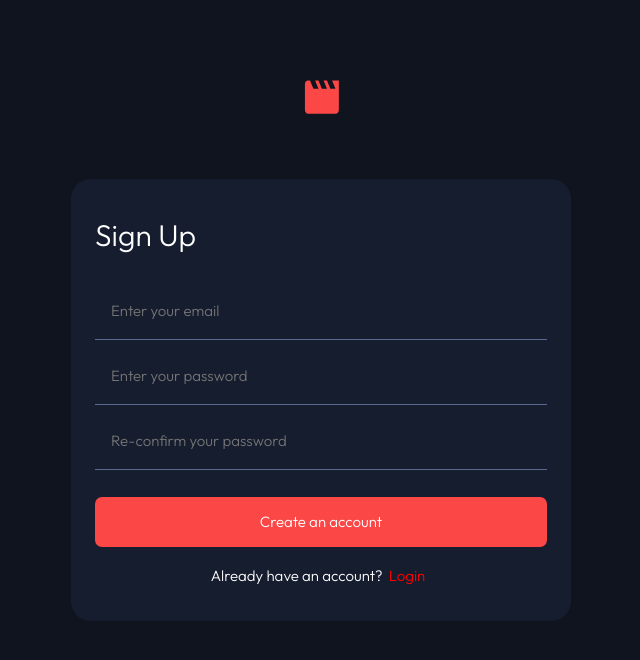
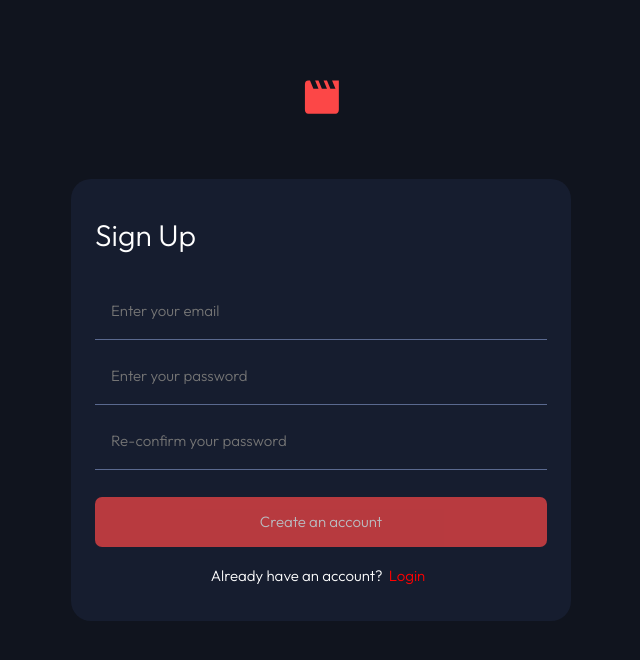
Before and after one commit to JJWallis/Entertainment-App, a Next.js app: page / in a window 1280 px wide. Shown: the top 660 px of the page, without its empty margins (319-959 px from the left). Built offline with nearby package versions, Linux system fonts and the light colour scheme.

Commit message:
login form updated

```diff
--- a/src/components/Login/LoginForm.tsx
+++ b/src/components/Login/LoginForm.tsx
@@ -1,4 +1,3 @@
-import Link from 'next/link';
 import React, { useEffect, useState } from 'react';
 
 import { LoginTitle } from '../styled/Title.styled';
@@ -44,6 +43,7 @@ const LoginForm = ({ toggleFormType, isSignUpForm }: Props) => {
    const [errorMessages, setErrorMessages] = useState<InitialFormState>(
       initState(isSignUpForm)
    );
+   const [isSubmitButtonDisabled, setIsSubmitButtonDisabled] = useState(true);
 
    const [formTitle, submitBtnValue, ctaValue, toggleFormLink] = isSignUpForm
       ? ['Sign Up', 'Create an account', 'Already have an account?', 'Login']
@@ -57,6 +57,21 @@ const LoginForm = ({ toggleFormType, isSignUpForm }: Props) => {
          ...userDetails,
          [inputName]: evt.target.value,
       });
+   };
+
+   const handleFormSubmission = async (
+      evt: React.FormEvent<HTMLFormElement>
+   ) => {
+      evt.preventDefault();
+      try {
+         const res = await fetch('/api/users');
+         if (!res.ok)
+            throw new Error('Error: unable to fetch users, stopping.');
+         const users = await res.json();
+         console.log({ users });
+      } catch (error) {
+         console.error(error);
+      }
    };
 
    useEffect(() => {
@@ -86,6 +101,11 @@ const LoginForm = ({ toggleFormType, isSignUpForm }: Props) => {
          return '';
       };
 
+      const determineSubmitButtonState = () =>
+         Object.values(errorMessages).every(
+            (errorMessage) => errorMessage === ''
+         ) && Object.values(userDetails).every((userDetail) => userDetail);
+
       const userDetailsCopy = { ...userDetails };
 
       const newErrorMessages: FormStateValidation = Object.entries(
@@ -100,10 +120,12 @@ const LoginForm = ({ toggleFormType, isSignUpForm }: Props) => {
 
       if (isErrorMessagesDifferent)
          setErrorMessages(newErrorMessages as InitialFormState);
+
+      setIsSubmitButtonDisabled(!determineSubmitButtonState());
    }, [userDetails, isSignUpForm, errorMessages]);
 
    return (
-      <LoginFormStyled>
+      <LoginFormStyled onSubmit={handleFormSubmission}>
          <LoginTitle>{formTitle}</LoginTitle>
          <LoginFieldSet>
             <LoginSignUpInput
@@ -138,9 +160,9 @@ const LoginForm = ({ toggleFormType, isSignUpForm }: Props) => {
                />
             )}
          </LoginFieldSet>
-         <Link href={'/dashboard/recommended'}>
-            <LoginButton type="button">{submitBtnValue}</LoginButton>
-         </Link>
+         <LoginButton isDisabled={isSubmitButtonDisabled}>
+            {submitBtnValue}
+         </LoginButton>
          <LoginSubTitle>
             {ctaValue}
             <button type="button" onClick={toggleFormType}>
--- a/src/components/styled/Button.styled.tsx
+++ b/src/components/styled/Button.styled.tsx
@@ -1,6 +1,10 @@
-import styled from 'styled-components';
+import styled, { css } from 'styled-components';
 
-export const LoginButton = styled.button`
+interface LoginButtonProps {
+   isDisabled: boolean;
+}
+
+export const LoginButton = styled.button<LoginButtonProps>`
    display: block;
    width: 100%;
    border: none;
@@ -11,6 +15,12 @@ export const LoginButton = styled.button`
    color: ${({ theme }) => theme.colors.white};
    transition: background-color 200ms linear, color 200ms linear;
    cursor: pointer;
+   ${({ isDisabled }) =>
+      isDisabled &&
+      css`
+         pointer-events: none;
+         opacity: 0.7;
+      `}
 
    :hover {
       background-color: ${({ theme }) => theme.colors.white};
--- a/src/pages/api/users/index.ts
+++ b/src/pages/api/users/index.ts
@@ -1,4 +1,5 @@
 import { NextApiRequest, NextApiResponse } from 'next';
+
 import { User } from '../../../types/User.interface';
 import users from '../../../users';
 
```
